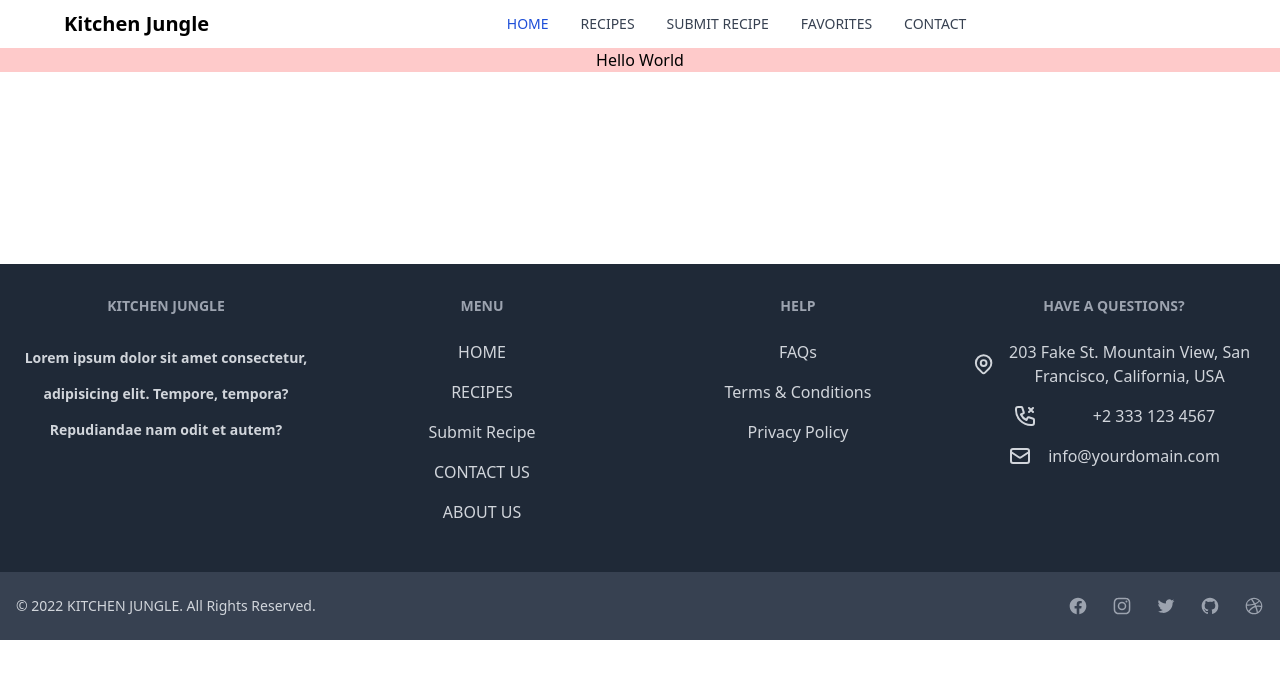
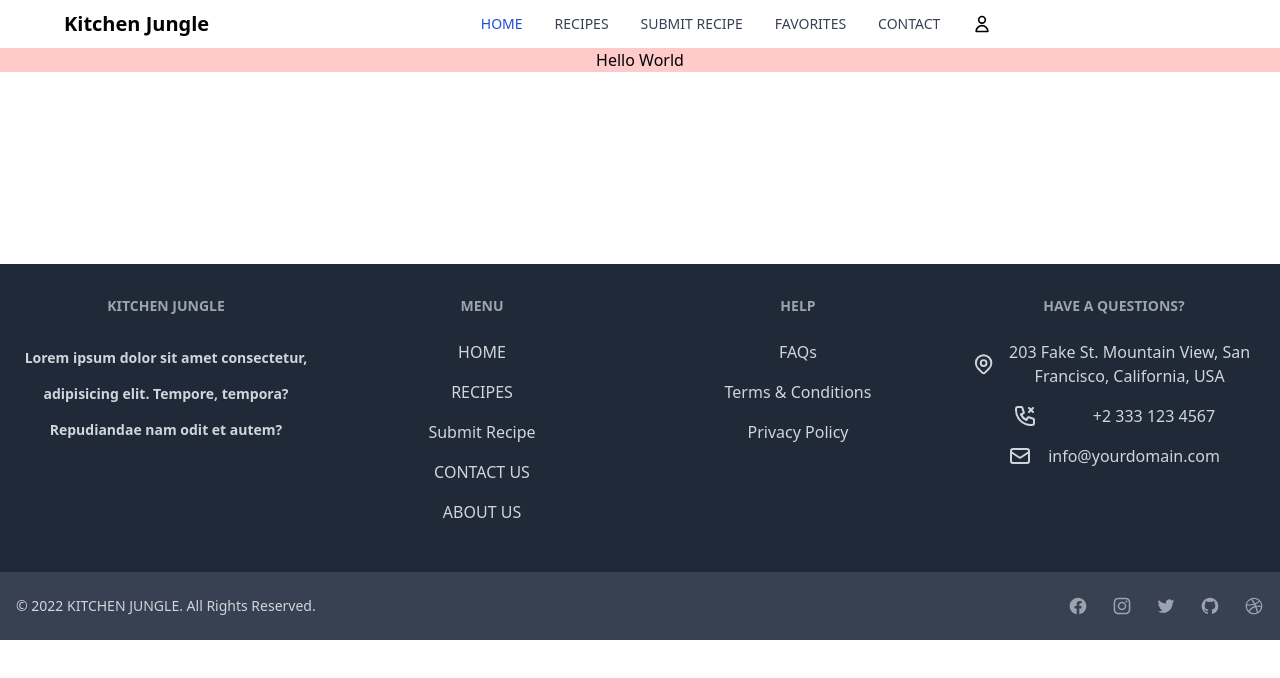
Before and after one commit to hazratamin98/kitchenjungle, a React (Create React App) app: page / in a window 1280 px wide. Shown: the top 678 px of the page. Built offline with nearby package versions, Linux system fonts and the light colour scheme.

Commit message:
user Icon

```diff
--- a/src/Components/Navbar/Navbar.js
+++ b/src/Components/Navbar/Navbar.js
@@ -1,4 +1,4 @@
-import React from "react"
+import React from "react";
 
 const Navbar = () => {
   return (
@@ -80,12 +80,26 @@ const Navbar = () => {
                   CONTACT
                 </a>
               </li>
+              <svg
+                xmlns="http://www.w3.org/2000/svg"
+                fill="none"
+                stroke="currentColor"
+                strokeWidth="2"
+                className="h-5 w-5"
+                viewBox="0 0 24 24"
+              >
+                <path
+                  strokeLinecap="round"
+                  strokeLinejoin="round"
+                  d="M16 7a4 4 0 11-8 0 4 4 0 018 0zm-4 7a7 7 0 00-7 7h14a7 7 0 00-7-7z"
+                ></path>
+              </svg>
             </ul>
           </div>
         </div>
       </nav>
     </div>
-  )
-}
+  );
+};
 
-export default Navbar
+export default Navbar;
```
